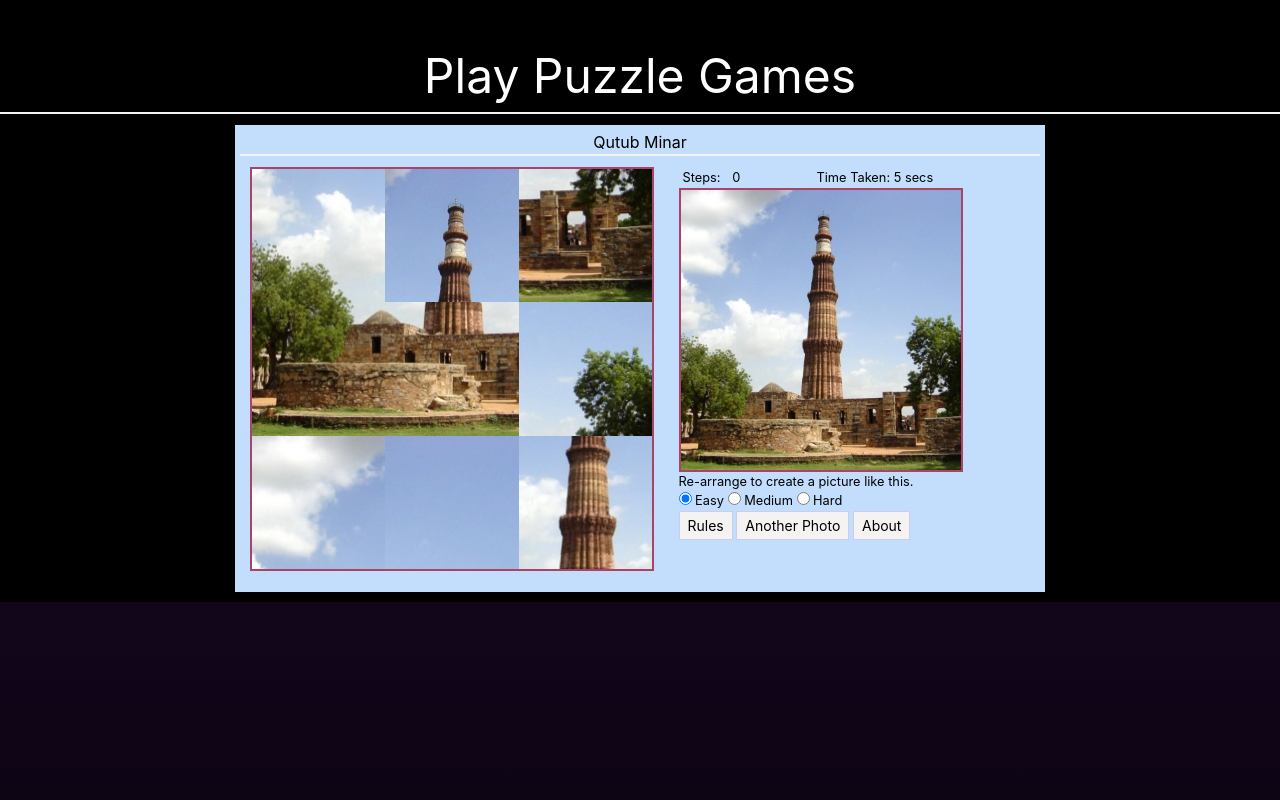
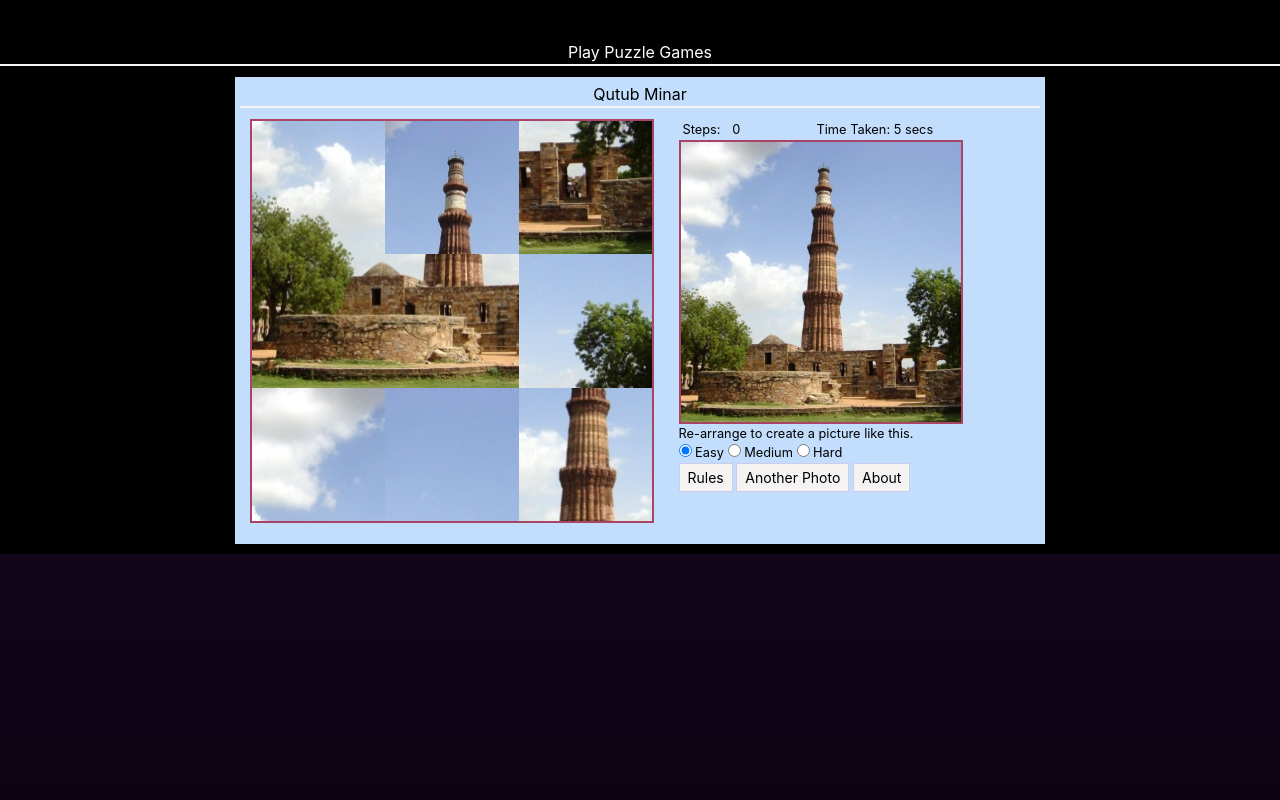
Before and after one commit to wangchenggggdn/playpuzzlegames.online, a plain HTML site: page index.html in a window 1280 px wide. Shown: the top 800 px of the page. Drawn offline with Linux system fonts and the light colour scheme.

Commit message:
no message

```diff
--- a/css/style.css
+++ b/css/style.css
@@ -12,4 +12,4 @@ h3{
     text-align:center;
 }
 .bg-black{--tw-bg-opacity: 1;background-color:rgb(0 0 0 / var(--tw-bg-opacity, 1))}
-.title{--tw-text-opacity: 1;color:rgb(255 255 255 / var(--tw-text-opacity, 1)); font-size: 3em}
+.title{--tw-text-opacity: 1;color:rgb(255 255 255 / var(--tw-text-opacity, 1))}
```
